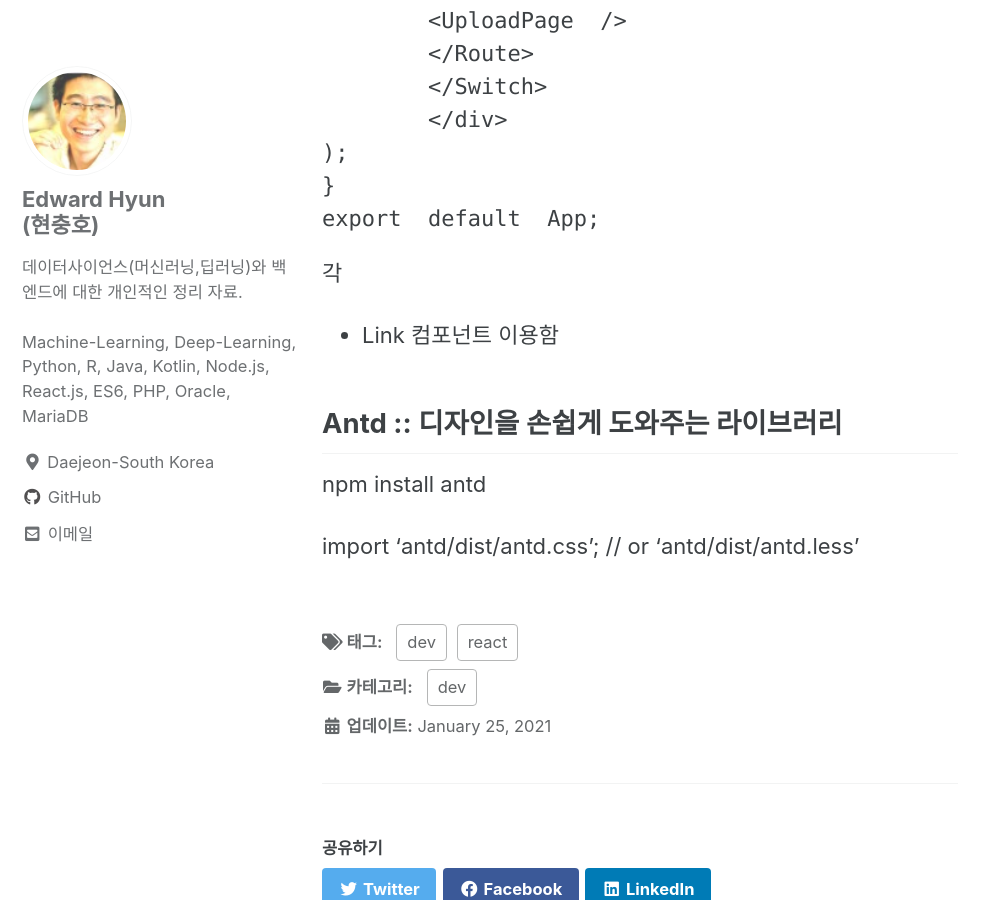
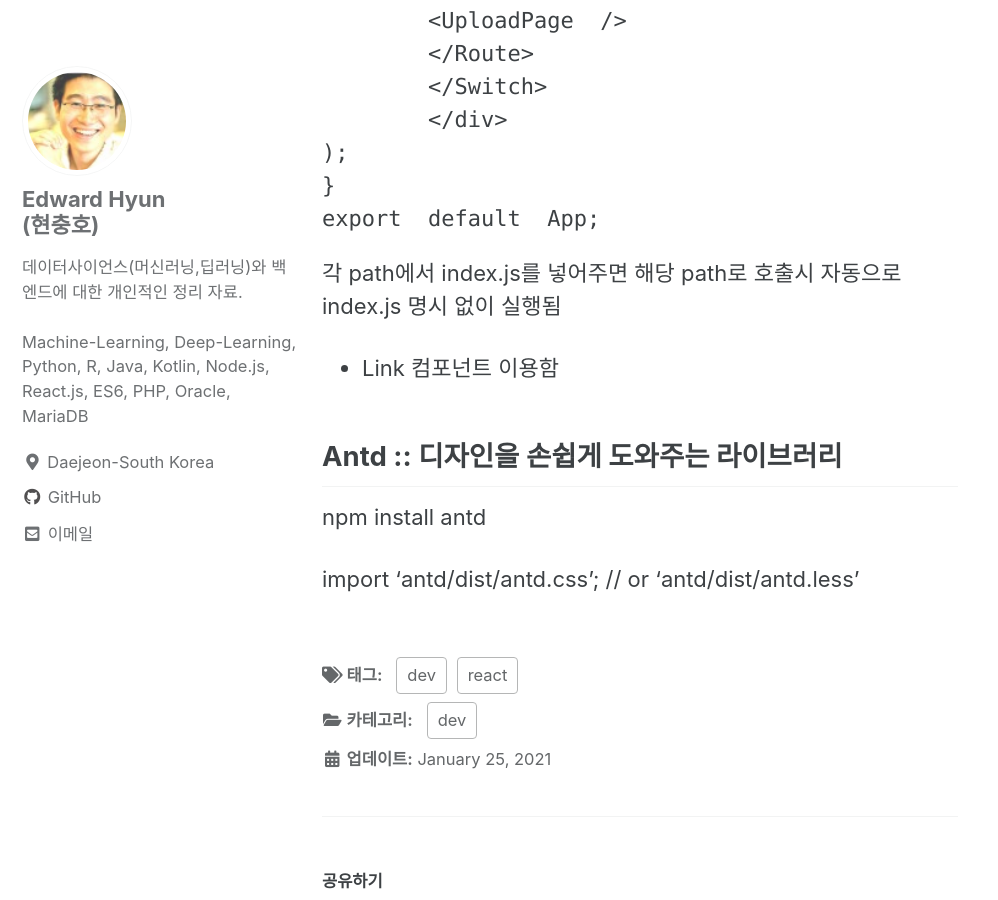
Before and after one commit to iamhch24/iamhch24.github.io, a Jekyll site: the page built from _posts/2021-01-25-[React].md, in a window 1280 px wide and 900 px high, scrolled down 4342 px. Shown: the whole window, without its empty margins (0-998 px from the left). Built offline with Jekyll 4.4.1, drawn with Linux system fonts in a browser that asks for light colours; cached includes are drawn as plain includes; some of the changed lines change nothing that is shown.

Commit message:
_posts/2021-01-25-[React].md updated from https://stackedit.io/

````diff
--- a/_posts/2021-01-25-[React].md
+++ b/_posts/2021-01-25-[React].md
@@ -138,7 +138,9 @@
 }
 export  default  App;
 ```
-각
+각 path에서 index.js를 넣어주면 해당 path로 호출시 자동으로 index.js 명시 없이 실행됨
+
+
 
 
 * Link 컴포넌트 이용함
@@ -148,8 +150,8 @@
 
 import 'antd/dist/antd.css'; // or 'antd/dist/antd.less'
 <!--stackedit_data:
-eyJoaXN0b3J5IjpbLTUzOTQwNjMwMCwtMTI3ODUzOTczMyw0Mj
-kwNDgyMDEsLTQ3NDE0MDYzOSwtMjU3OTIxNTE2LDExMDE0NDk2
-OTMsLTE2NDI0MzExODUsLTE2NjczNDM1NjYsMTMwNjc4NTI5Ni
-wtMTk2MTU5Njc5OF19
+eyJoaXN0b3J5IjpbODYwNzM4MzIxLC0xMjc4NTM5NzMzLDQyOT
+A0ODIwMSwtNDc0MTQwNjM5LC0yNTc5MjE1MTYsMTEwMTQ0OTY5
+MywtMTY0MjQzMTE4NSwtMTY2NzM0MzU2NiwxMzA2Nzg1Mjk2LC
+0xOTYxNTk2Nzk4XX0=
 -->
````
